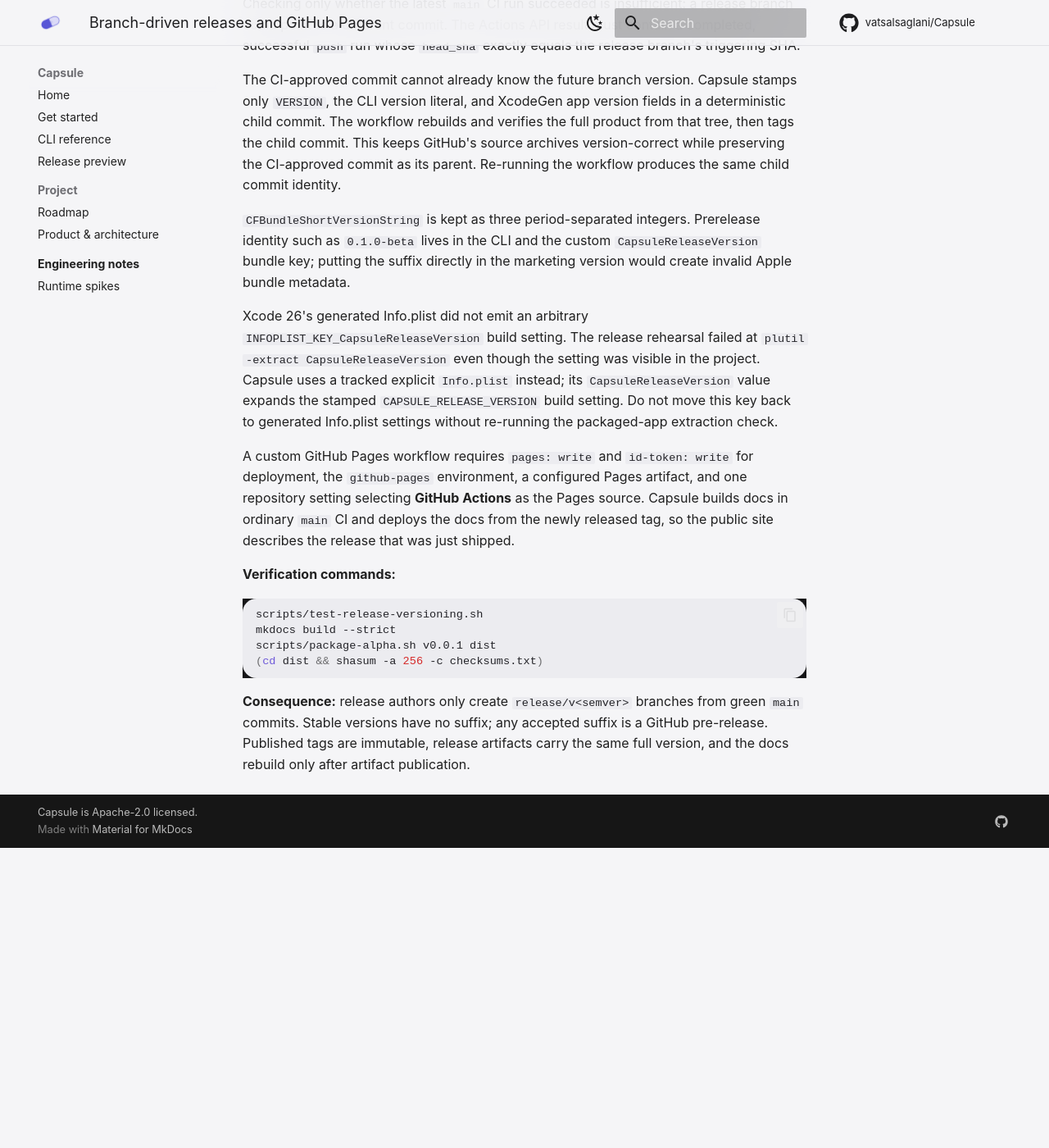
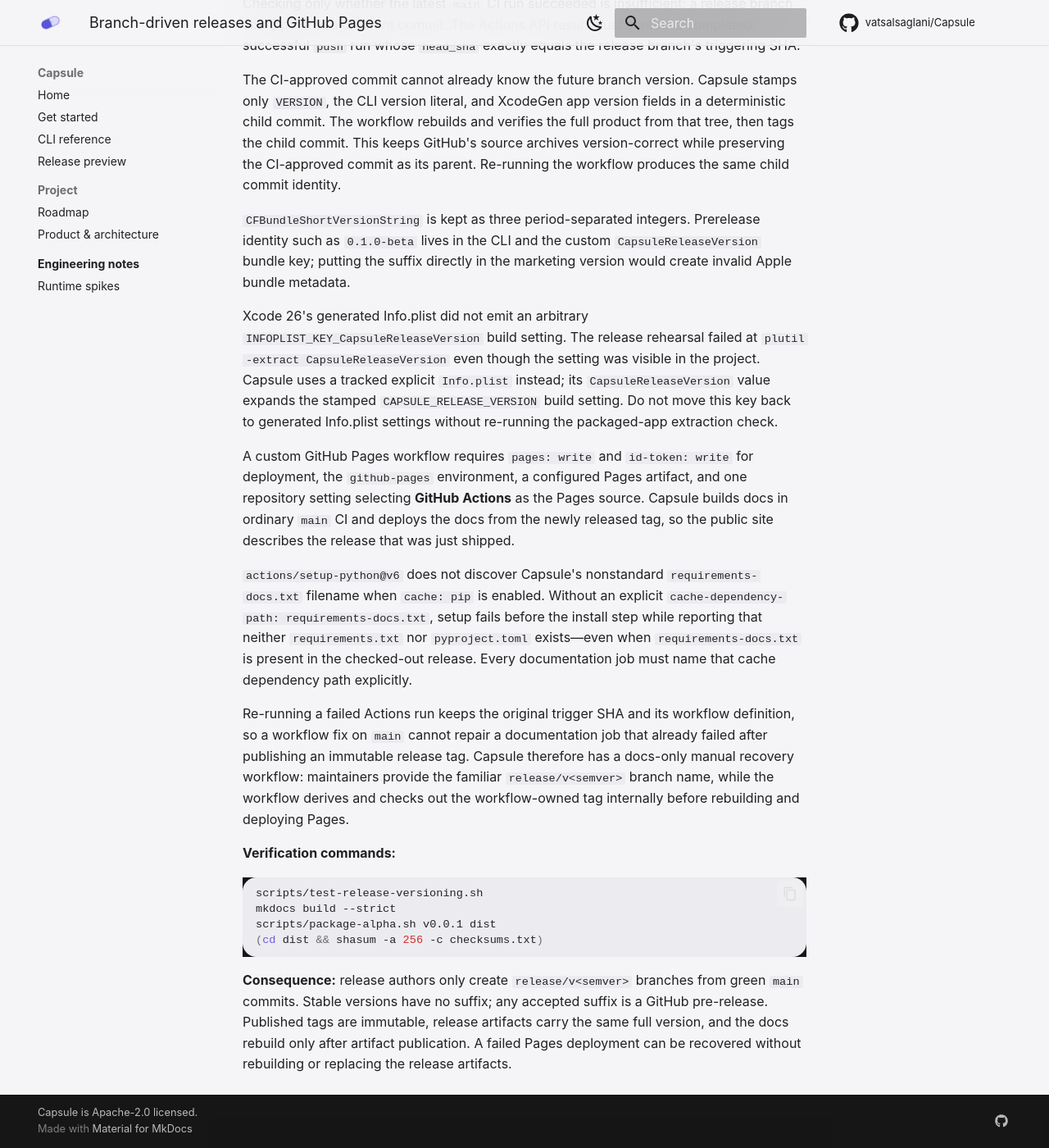
Before and after one commit to vatsalsaglani/Capsule, an MkDocs documentation site: the page built from docs/learnings/2026-07-14-branch-release-pages.md, in a window 1280 px wide and 1400 px high, scrolled down 669 px. Shown: the whole window at 82% size. Built offline with MkDocs 1.6.1 and Material for MkDocs 9.7.7, drawn with Linux system fonts in a browser that asks for light colours; comment, search, counter and statistics services are not loaded; before the commit the page ends 1703 px from its top, so only the background shows below that.

Commit message:
Fix release documentation deployment

````diff
--- a/docs/learnings/2026-07-14-branch-release-pages.md
+++ b/docs/learnings/2026-07-14-branch-release-pages.md
@@ -42,6 +42,21 @@ and one repository setting selecting **GitHub Actions** as the Pages source.
 Capsule builds docs in ordinary `main` CI and deploys the docs from the newly
 released tag, so the public site describes the release that was just shipped.
 
+`actions/setup-python@v6` does not discover Capsule's nonstandard
+`requirements-docs.txt` filename when `cache: pip` is enabled. Without an
+explicit `cache-dependency-path: requirements-docs.txt`, setup fails before the
+install step while reporting that neither `requirements.txt` nor
+`pyproject.toml` exists—even when `requirements-docs.txt` is present in the
+checked-out release. Every documentation job must name that cache dependency
+path explicitly.
+
+Re-running a failed Actions run keeps the original trigger SHA and its workflow
+definition, so a workflow fix on `main` cannot repair a documentation job that
+already failed after publishing an immutable release tag. Capsule therefore
+has a docs-only manual recovery workflow: maintainers provide the familiar
+`release/v<semver>` branch name, while the workflow derives and checks out the
+workflow-owned tag internally before rebuilding and deploying Pages.
+
 **Verification commands:**
 
 ```sh
@@ -54,4 +69,6 @@ scripts/package-alpha.sh v0.0.1 dist
 **Consequence:** release authors only create `release/v<semver>` branches from
 green `main` commits. Stable versions have no suffix; any accepted suffix is a
 GitHub pre-release. Published tags are immutable, release artifacts carry the
-same full version, and the docs rebuild only after artifact publication.
+same full version, and the docs rebuild only after artifact publication. A
+failed Pages deployment can be recovered without rebuilding or replacing the
+release artifacts.
````
Also changed, not shown: AGENTS.md (+1 -1 lines), docs/learnings/README.md (+1 -1 lines), 2 other files.
